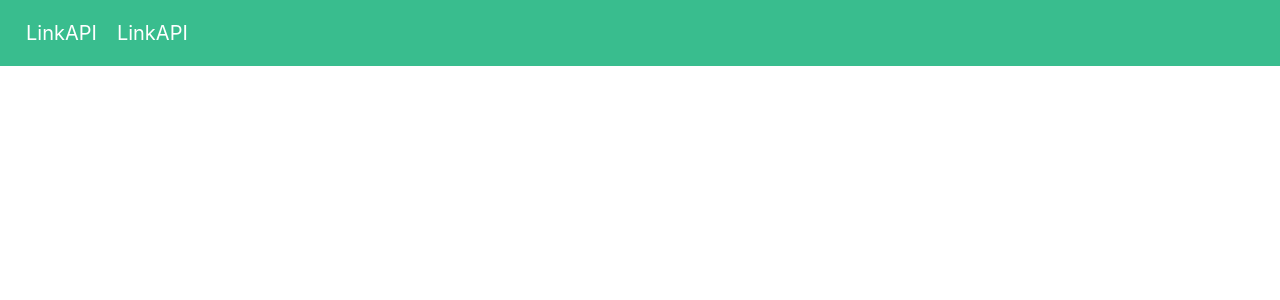
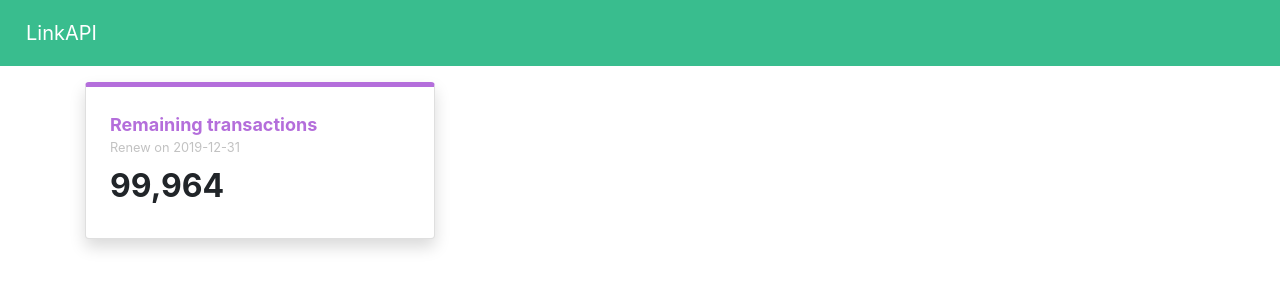
Before and after one commit to tierryray/linkapi, a React (Create React App) app: page / in a window 1280 px wide. Shown: the top 300 px of the page. Built offline with nearby package versions, Linux system fonts and the light colour scheme.

Commit message:
init first card

```diff
--- a/src/App.js
+++ b/src/App.js
@@ -1,5 +1,5 @@
 import React from 'react';
-import { Navbar } from 'react-bootstrap';
+import { Container, Navbar, Card, Row, Col } from 'react-bootstrap';
 import styled from 'styled-components';
 
 const StyledNavbar = styled(Navbar)`
@@ -10,14 +10,50 @@ const Logo = styled.span`
   padding: 5px 10px;
 `;
 
+const StyledCard = styled(Card)`
+  border-top: 5px solid #b46edb;
+
+  span {
+    font-size: 18px;
+    font-weight: bold;
+    color: #b46edb;
+  }
+
+  small {
+    color: #c2c2c2;
+  }
+
+  h2 {
+    font-weight: bold;
+    margin-top: 10px;
+  }
+`;
+
 function App() {
   return (
-    <StyledNavbar variant="dark" expand="lg">
-      <Navbar.Brand href="#" className="d-flex justify-content-between">
-        <Logo>LinkAPI</Logo>
-        <Logo>LinkAPI</Logo>
-      </Navbar.Brand>
-    </StyledNavbar>
+    <>
+      <StyledNavbar variant="dark" expand="lg">
+        <Navbar.Brand href="#" className="d-flex justify-content-between">
+          <Logo>LinkAPI</Logo>
+        </Navbar.Brand>
+      </StyledNavbar>
+
+      <Container>
+        <Row>
+          <Col lg={4}>
+            <StyledCard className="shadow p-4 mt-3 bg-white rounded">
+              <span>Remaining transactions</span>
+              <small>Renew on 2019-12-31</small>
+              <h2>99,964</h2>
+
+              {/* <ContainerBar>
+                <Bar />
+              </ContainerBar> */}
+            </StyledCard>
+          </Col>
+        </Row>
+      </Container>
+    </>
   );
 }
 
```
